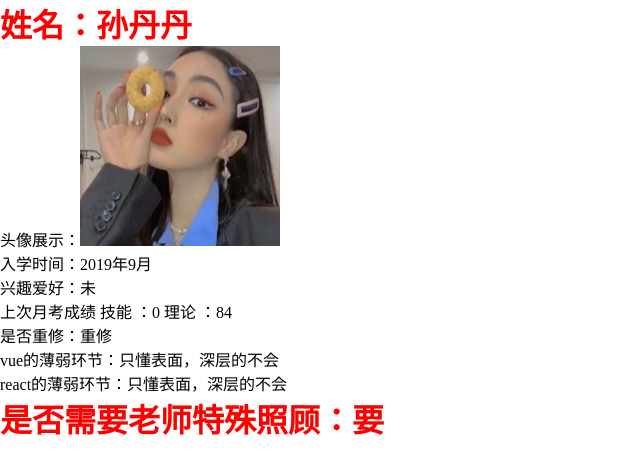
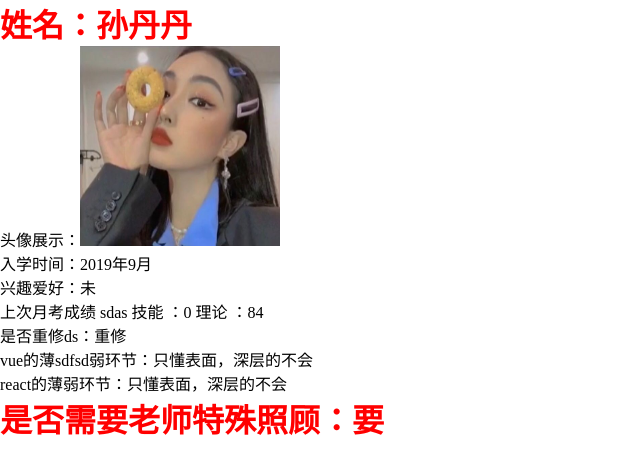
Before and after one commit to sundandan-source/sundandan-source.github.io, a plain HTML site: page index.html in a window 1280 px wide. Shown: the whole page, without its empty margins (0-640 px from the left). Drawn offline with Linux system fonts and the light colour scheme; files whose address does not match are found by name.

Commit message:
Day作业修改提交

```diff
--- a/index.html
+++ b/index.html
@@ -14,9 +14,9 @@
 <li>头像展示：<img src="./image//QQ图片20200906203650.jpg" alt=""></li>
 <li>入学时间：2019年9月</li>
 <li>兴趣爱好：未</li>
-<li>上次月考成绩  技能 ：0 理论 ：84</li>
-<li>是否重修：重修</li>
-<li>vue的薄弱环节：只懂表面，深层的不会</li>
+<li> <p> 上次月考成绩 sdas  技能 ：0 理论 ：84</p></li>
+<li>是否重修ds：重修</li>
+<li> <p>vue的薄sdfsd弱环节：只懂表面，深层的不会</p> </li>
 <li>react的薄弱环节：只懂表面，深层的不会</li>
 <li> <h1>是否需要老师特殊照顾：要</h1> </li>
 
```
